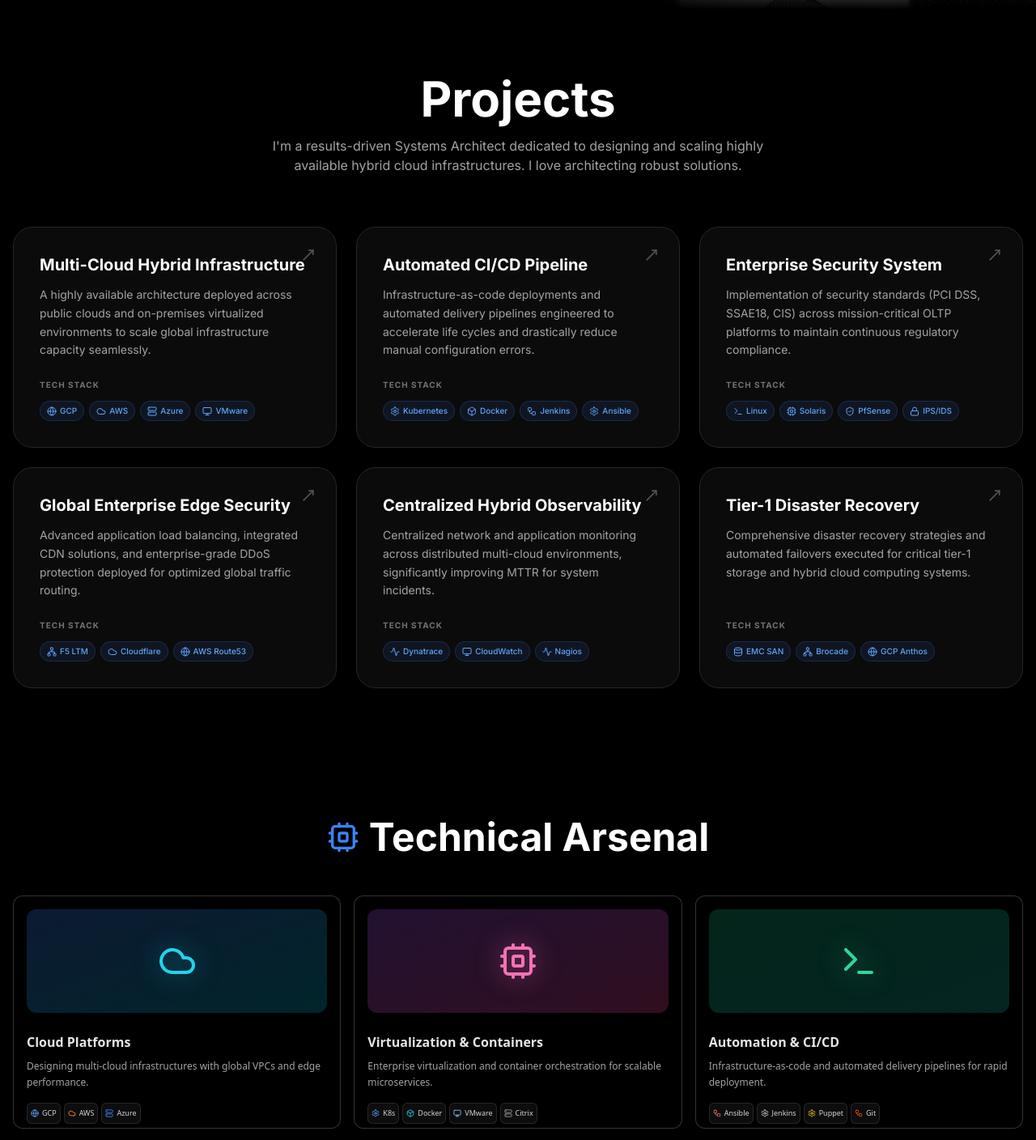
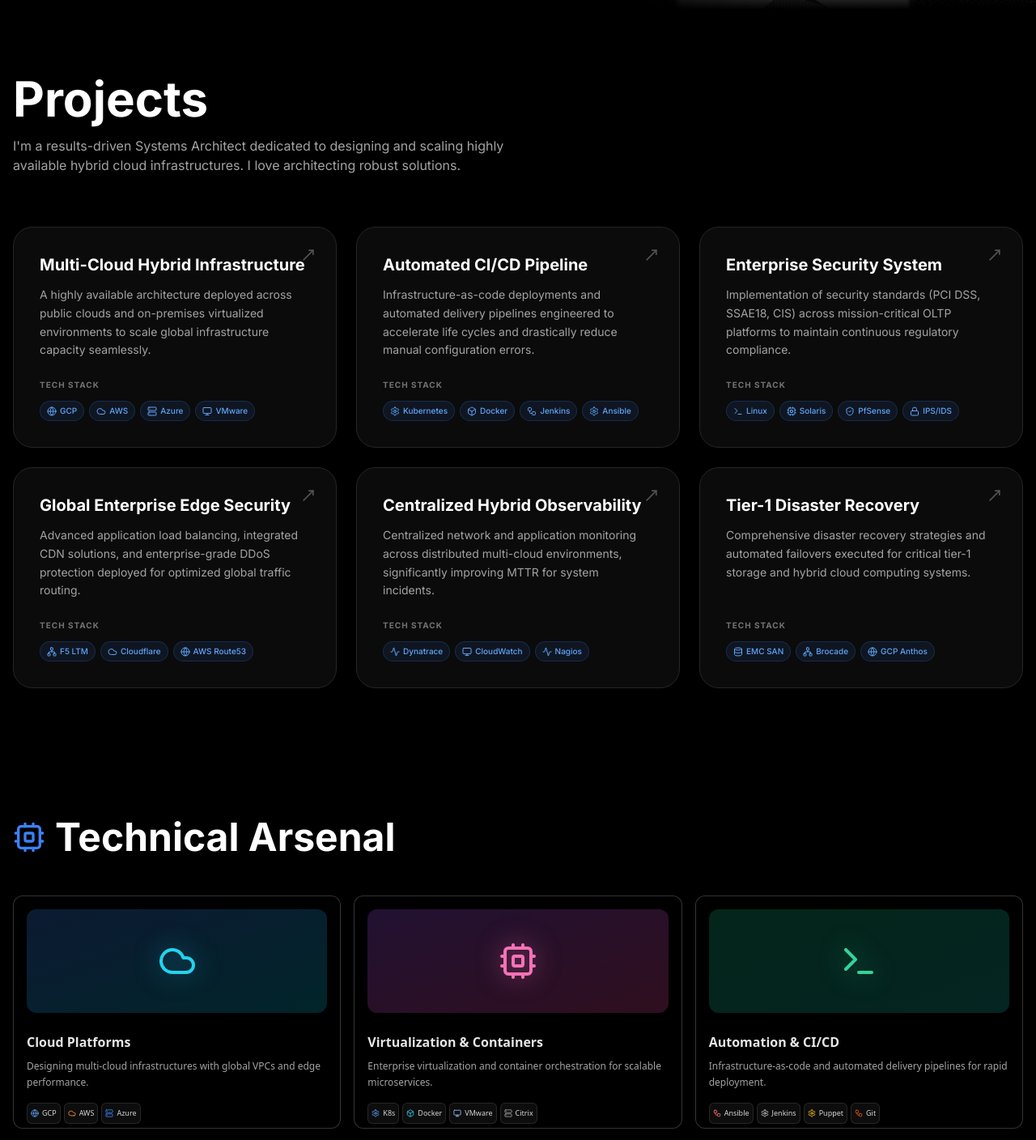
Before and after one commit to induslevel/waqar-portfolio, a Next.js app: page / in a window 1280 px wide. Shown: the part 788-2196 px from the top of the page at 81% size. Built offline with nearby package versions, Linux system fonts and the light colour scheme.

Commit message:
Left alligned headings

```diff
--- a/src/components/Credentials.tsx
+++ b/src/components/Credentials.tsx
@@ -6,9 +6,9 @@ export function Credentials() {
       <div className="max-w-7xl mx-auto px-4 flex flex-col space-y-20">
         {/* Certifications Section */}
         <div id="certifications">
-          <div className="flex items-center gap-3 mb-10 justify-center">
+          <div className="flex items-center gap-3 mb-10 justify-start">
             <Award className="w-10 h-10 text-blue-500" />
-            <h2 className="text-3xl md:text-5xl font-bold text-black dark:text-white">Certifications</h2>
+            <h2 className="text-3xl md:text-5xl font-bold text-black dark:text-white text-left">Certifications</h2>
           </div>
           <div className="grid grid-cols-1 md:grid-cols-2 lg:grid-cols-3 gap-4">
             {certifications.map((cert, index) => (
@@ -41,9 +41,9 @@ export function Credentials() {
 
         {/* Education Section */}
         <div id="education">
-          <div className="flex items-center gap-3 mb-10 justify-center">
+          <div className="flex items-center gap-3 mb-10 justify-start">
             <BookOpen className="w-10 h-10 text-blue-500" />
-            <h2 className="text-3xl md:text-5xl font-bold text-black dark:text-white">Education</h2>
+            <h2 className="text-3xl md:text-5xl font-bold text-black dark:text-white text-left">Education</h2>
           </div>
           <a href="https://www.uet.edu.pk/" target="_blank" rel="noopener noreferrer" className="bg-white dark:bg-black/50 border border-neutral-200 dark:border-neutral-800 p-8 rounded-3xl block hover:border-blue-500/30 transition-all group shadow-sm hover:shadow-lg w-full">
             <h3 className="text-2xl font-bold text-black dark:text-white group-hover:text-blue-600 dark:group-hover:text-blue-400 transition-colors">Bachelor of Electrical Engineering</h3>
--- a/src/components/Experience.tsx
+++ b/src/components/Experience.tsx
@@ -5,9 +5,9 @@ export function Experience() {
   return (
     <section id="experience" className="py-20 bg-white dark:bg-black text-black dark:text-white">
       <div className="max-w-7xl mx-auto px-4">
-        <div className="flex items-center gap-3 mb-16 justify-center">
+        <div className="flex items-center gap-3 mb-16 justify-start">
           <Briefcase className="w-10 h-10 text-blue-500" />
-          <h2 className="text-3xl md:text-5xl font-bold text-center">Professional Journey</h2>
+          <h2 className="text-3xl md:text-5xl font-bold text-left">Professional Journey</h2>
         </div>
         <div className="space-y-12">
           {experiences.map((exp, index) => (
--- a/src/components/Interests.tsx
+++ b/src/components/Interests.tsx
@@ -4,9 +4,9 @@ export function Interests() {
   return (
     <section id="interests" className="py-20 bg-neutral-50 dark:bg-neutral-900/30">
       <div className="max-w-7xl mx-auto px-4">
-        <div className="flex items-center gap-3 mb-16 justify-center">
+        <div className="flex items-center gap-3 mb-16 justify-start">
           <Palette className="w-10 h-10 text-blue-500" />
-          <h2 className="text-3xl md:text-5xl font-bold text-black dark:text-white text-center">Creative Portfolios</h2>
+          <h2 className="text-3xl md:text-5xl font-bold text-black dark:text-white text-left">Creative Portfolios</h2>
         </div>
 
         <div className="grid grid-cols-1 md:grid-cols-2 gap-8 w-full">
--- a/src/components/Organizations.tsx
+++ b/src/components/Organizations.tsx
@@ -5,9 +5,9 @@ export function Organizations() {
   return (
     <section id="organizations" className="py-20 bg-white dark:bg-black">
       <div className="max-w-7xl mx-auto px-4">
-        <div className="flex items-center gap-3 mb-12 justify-center">
+        <div className="flex items-center gap-3 mb-12 justify-start">
           <Users className="w-10 h-10 text-blue-500" />
-          <h2 className="text-3xl md:text-5xl font-bold text-black dark:text-white text-center">Fellowships & Organizations</h2>
+          <h2 className="text-3xl md:text-5xl font-bold text-black dark:text-white text-left">Fellowships & Organizations</h2>
         </div>
 
         <div className="grid grid-cols-1 md:grid-cols-2 gap-6 w-full">
--- a/src/components/Projects.tsx
+++ b/src/components/Projects.tsx
@@ -20,9 +20,9 @@ export function Projects() {
   return (
     <section id="projects" className="py-20 bg-neutral-50 dark:bg-black">
       <div className="max-w-7xl mx-auto px-4">
-        <div className="text-center mb-16">
+        <div className="text-left mb-16">
           <h2 className="text-4xl md:text-6xl font-bold text-black dark:text-white mb-4">Projects</h2>
-          <p className="text-neutral-600 dark:text-neutral-400 max-w-2xl mx-auto">
+          <p className="text-neutral-600 dark:text-neutral-400 max-w-2xl">
             I'm a results-driven Systems Architect dedicated to designing and scaling highly available hybrid cloud infrastructures.
             I love architecting robust solutions.
           </p>
--- a/src/components/Skills.tsx
+++ b/src/components/Skills.tsx
@@ -21,9 +21,9 @@ export function Skills() {
   return (
     <section id="arsenal" className="py-20 bg-white dark:bg-black">
       <div className="max-w-7xl mx-auto px-4">
-        <div className="flex items-center gap-3 mb-12 justify-center">
+        <div className="flex items-center gap-3 mb-12 justify-start">
           <Cpu className="w-10 h-10 text-blue-500" />
-          <h2 className="text-3xl md:text-5xl font-bold text-black dark:text-white text-center">Technical Arsenal</h2>
+          <h2 className="text-3xl md:text-5xl font-bold text-black dark:text-white text-left">Technical Arsenal</h2>
         </div>
         <BentoGrid className="max-w-7xl mx-auto">
           {items.map((item, i) => (
```
